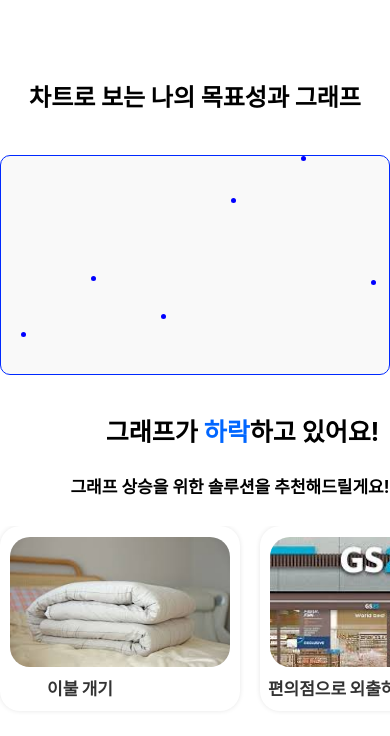
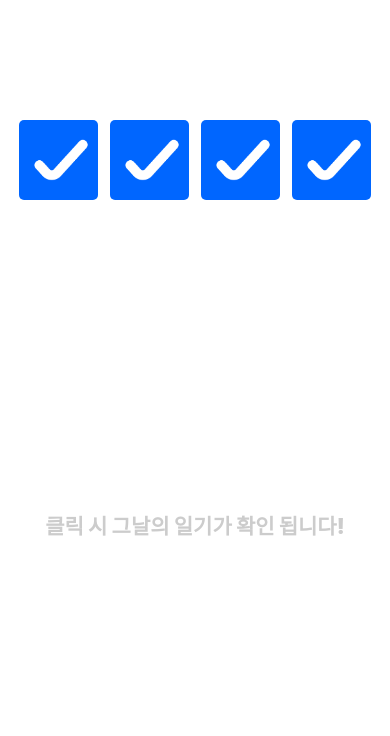
Before and after one commit to gbsw-ni/app, a React Native app: screen / in a window 390 px wide. Shown: the top 736 px of the page. Built offline with nearby package versions, Linux system fonts and the light colour scheme.

Commit message:
일기수정,그래프오류해결

```diff
--- a/App.js
+++ b/App.js
@@ -1,238 +1,73 @@
-import React, { useState, useEffect } from 'react';
-import {
-  StyleSheet,
-  Text,
-  SafeAreaView,
-  View,
-  ScrollView,
-  Pressable,
-  Image,
-  Dimensions,
-} from 'react-native';
-import {
-  widthPercentageToDP as wp,
-  heightPercentageToDP as hp,
-} from 'react-native-responsive-screen';
+import { TouchableOpacity, Image, StyleSheet, View, Text } from 'react-native';
 
-const RAND_MISSION_IN = [
-  {
-    RAND_MISSION_IN_id: 1,
-    mission_image: require('./images/random_mission1.jpeg'),
-    mission_name: '이불 개기',
-    mission_expla: '이불을 개며 하루를 다르게 시작해보세요!',
-  },
-  {
-    RAND_MISSION_IN_id: 2,
-    mission_image: require('./images/random_mission2.jpeg'),
-    mission_name: '스트레칭 하기',
-    mission_expla: '스트레칭을 통해 긴장된 근육을 풀어 질 좋은 하루를 느껴보세요!',
-  },
-  {
-    RAND_MISSION_IN_id: 3,
-    mission_image: require('./images/random_mission3.jpeg'),
-    mission_name: '창문 열기',
-    mission_expla: '창문을 열어서 상쾌한 공기를 느껴보세요!',
-  },
-];
+// 이미지를 직접 require로 가져옵니다.
+const check = require('./icons/check.png');
 
-const RAND_MISSION_OUT = [
-  {
-    RAND_MISSION_OUT_id: 1,
-    mission_image: require('./images/random_mission4.jpeg'),
-    mission_name: '편의점으로 외출하기',
-    mission_expla: '가까운 편의점으로 가서 상쾌한 공기와 맛있는 음식들을 맛보세요!',
-  },
-  {
-    RAND_MISSION_OUT_id: 2,
-    mission_image: require('./images/random_mission5.jpeg'),
-    mission_name: '0km 걷기',
-    mission_expla: '0km를 걸어보며 건강이 좋아지는 기분과 상쾌함을 느껴보세요!',
-  },
-];
-
-const USER_MISSION = [
-  {
-    USER_MISSION_id: 1,
-    mission_image: RAND_MISSION_IN[0].mission_image,
-    mission_name: RAND_MISSION_IN[0].mission_name,
-    mission_success: 0,
-  },
-  {
-    USER_MISSION_id: 2,
-    mission_image: RAND_MISSION_OUT[0].mission_image,
-    mission_name: RAND_MISSION_OUT[0].mission_name,
-    mission_success: 0,
-  },
-  {
-    USER_MISSION_id: 3,
-    mission_image: RAND_MISSION_IN[0].mission_image,
-    mission_name: '특정길이이상이면..',
-    mission_success: 0,
-  },
-  {
-    USER_MISSION_id: 4,
-    mission_image: RAND_MISSION_IN[0].mission_image,
-    mission_name: '특정길이이상이면..',
-    mission_success: 0,
-  },
-  {
-    USER_MISSION_id: 5,
-    mission_image: RAND_MISSION_IN[0].mission_image,
-    mission_name: '특정길이이상이면..',
-    mission_success: 0,
-  },
-  {
-    USER_MISSION_id: 6,
-    mission_image: RAND_MISSION_IN[0].mission_image,
-    mission_name: '특정길이이상이면..',
-    mission_success: 0,
-  },
-  {
-    USER_MISSION_id: 7,
-    mission_image: RAND_MISSION_IN[0].mission_image,
-    mission_name: '특정길이이상이면..',
-    mission_success: 0,
-  },
-];
-
-const data = [20, 45, 28, 80, 99, 43]; // 예시 데이터
-const GRAPH_MARGIN = 20;
-const GRAPH_HEIGHT = 220;
-
-const Chart_Goal_Screen = () => {
-  const [dimensions, setDimensions] = useState(Dimensions.get('window'));
-
-  useEffect(() => {
-    const subscription = Dimensions.addEventListener("change", ({ window }) => {
-      setDimensions(window);
-    });
-    return () => subscription.remove();
-  }, []);
-
-  const scaleX = (dimensions.width - GRAPH_MARGIN * 2) / (data.length - 1);
-  const scaleY = Math.max(...data);
-
-  const points = data.map((point, index) => {
-    const x = index * scaleX + GRAPH_MARGIN;
-    const y = GRAPH_HEIGHT - (point / scaleY) * GRAPH_HEIGHT;
-    return { x, y };
-  });
-
+const Diary = ({navigation}) => {
   return (
-    <SafeAreaView style={styles.container}>
-      <Text style={styles.title}>차트로 보는 나의 목표성과 그래프</Text>
-      <View style={[styles.graphContainer, { width: dimensions.width }]}>
-        {points.map((point, index) => (
-          <View key={index} style={[styles.point, { left: point.x, top: point.y }]} />
-        ))}
-        {points.slice(1).map((point, index, arr) => (
-          <View key={index} style={{
-            position: 'absolute',
-            left: arr[index].x,
-            width: point.x - arr[index].x,
-            top: arr[index].y,
-            height: 1,
-            backgroundColor: 'blue',
-          }} />
-        ))}
+    <View style={styles5.container}>
+      <View style={styles5.header}></View>
+      <View style={styles5.buttonContainer}>
+        <TouchableOpacity style={styles5.checkBox}>
+          <Image style={styles5.check1} source={check} />
+        </TouchableOpacity>
+        <TouchableOpacity style={styles5.checkBox}>
+          <Image style={styles5.check1} source={check} />
+        </TouchableOpacity>
+        <TouchableOpacity style={styles5.checkBox}>
+          <Image style={styles5.check1} source={check} />
+        </TouchableOpacity>
+        <TouchableOpacity style={styles5.checkBox}>
+          <Image style={styles5.check1} source={check} />
+        </TouchableOpacity>
       </View>
-    <Text style={styles.label}>
-          그래프가 {data[data.length - 1] < data[data.length - 2] ?
-      <Text style={{color: '#0066FF'}}>하락</Text> :
-      <Text style={{color: '#0066FF'}}>상승</Text>}하고 있어요!
-    </Text>
-      <Text style={styles.solutionText}>그래프 상승을 위한 솔루션을 추천해드릴게요!</Text>
-      <ScrollView horizontal showsHorizontalScrollIndicator={false} style={styles.missionScroll}>
-        {USER_MISSION.map((mission, index) => (
-          <View key={index} style={styles.missionCard}>
-            <Image source={mission.mission_image} style={styles.missionImage} />
-            <Text style={styles.missionText}>{mission.mission_name}</Text>
-          </View>
-        ))}
-      </ScrollView>
-    </SafeAreaView>
+      <View style={styles5.centeredTextContainer}>
+        <Text style={styles5.MainText}>클릭 시 그날의 일기가 확인 됩니다!</Text>
+      </View>
+    </View>
   );
 };
 
-const styles = StyleSheet.create({
-  container: {
-    flex: 1,
-    alignItems: 'center',
-    justifyContent: 'center',
-  },
-  graphContainer: {
-    height: GRAPH_HEIGHT,
-    backgroundColor: '#f9f9f9',
-    marginVertical: hp(2),
-    borderColor: '#0029FF',
-    borderWidth: 1,
-    marginTop: hp(5),
-    borderRadius: 10,
-    width:250,
-  },
-  title: {
-    fontSize: hp(2.9),
-    color: 'black',
-    fontWeight: 'bold',
-    marginTop: wp(20),
-    alignSelf: 'center',
-  },
-  label: {
-    fontSize: hp(3),
-    color: 'black',
-    fontWeight: 'bold',
-    marginTop: wp(5),
-    marginLeft:95,
-  },
-  point: {
-    position: 'absolute',
-    width: 5,
-    height: 5,
-    backgroundColor: 'blue',
-    borderRadius: 5 / 2,
-  },
-  line: {
-    position: 'absolute',
-    height: 1,
-    backgroundColor: 'blue',
-  },
-  missionScroll: {
-    width: '100%',
-    height: 100,
+const styles5 = StyleSheet.create({
+  header:{
+    borderBottomColor:'black',
     marginTop: 20,
   },
-  missionCard: {
-    width: 240,
-    height: 185,
+  container: {
+    alignItems: 'center',
+    flex: 1,
+  },
+  MainText: {
+    fontSize: 21,
+    textAlign: 'center',
+    fontWeight: '900',
+    color: '#CCCCCC',
+  },
+  buttonContainer: {
+    flexDirection: 'row',
+    justifyContent: 'space-between',
+    marginTop: 30,
+  },
+  checkBox: {
+    width: 79,
+    height: 80,
+    marginTop: 70,
+    backgroundColor: '#0066FF',
+    borderRadius: 5,
     justifyContent: 'center',
     alignItems: 'center',
-    backgroundColor: '#fff',
-    borderRadius: 20,
-    marginRight: 20,
-    shadowColor: '#000',
-    shadowOpacity: 0.1,
-    shadowRadius: 5,
-    elevation: 5,
+    margin: 6,
   },
-  missionImage: {
-    width: 220,
-    height: 130,
-    borderRadius: 20,
+  check1: {
+    width: 65,
+    height: 55,
   },
-  missionText: {
-    fontSize: 17,
-    color: '#333',
-    marginTop:8,
-    marginRight:80,
-    fontWeight:'900',
-  },
-  solutionText: {
-    fontSize: hp(2),
-    color: 'black',
-    fontWeight: 'bold',
-    marginTop: hp(3),
-    marginBottom: hp(1),
-    marginLeft:70,
+  centeredTextContainer: {
+    flex: 1,
+    justifyContent: 'center',
+    alignItems: 'center',
+    width: '100%',
   },
 });
-export default Chart_Goal_Screen;
+
+export default Diary;
--- a/screens/create_goal_screen.js
+++ b/screens/create_goal_screen.js
@@ -78,7 +78,7 @@ function Create_Goal_Screen() {
           margin: wp(6),
           marginLeft: wp(8),
         }}>
-        <Image source={require('../icons/back_icon.png')} />
+        <Image source={require('./icons/back_icon.png')} />
       </Pressable>
       <Text
         style={{
@@ -160,7 +160,7 @@ function Create_Goal_Screen() {
           <View style={{marginLeft: wp(8), marginTop: wp(4)}}>
             <Text style={{fontSize: hp(1.2), marginLeft: wp(2)}}>click!</Text>
             <Image
-              source={require('../icons/image_icon.png')}
+              source={require('./icons/image_icon.png')}
               style={{width: wp(10), height: wp(10)}}
             />
           </View>
```
Also changed, not shown: screens/chart_goal_screen.js (+131 -127 lines), icons/check.png (added).
